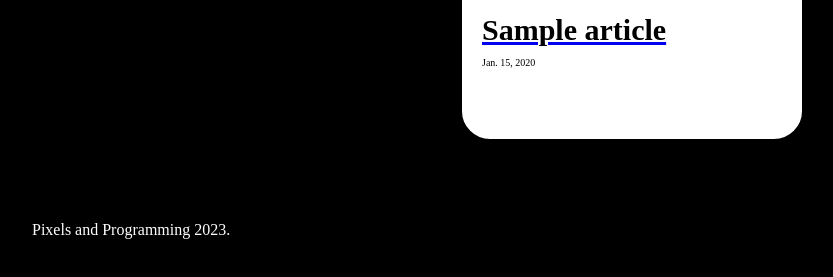
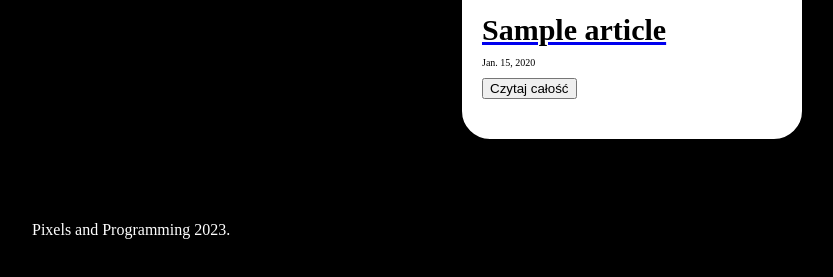
Before and after one commit to Maksymilian03/Pixels_and_programing, a Django app: page / in a window 1280 px wide. Shown: the part 870-1147 px from the top of the page, without its empty margins (8-841 px from the left). Run offline with Django 4.2, Linux system fonts and the light colour scheme; tables that the repository leaves empty hold one stand-in row (values such as "Sample post").

Commit message:
Added button to box

```diff
--- a/blog/templates/main_page.html
+++ b/blog/templates/main_page.html
@@ -9,8 +9,11 @@
         {% for article in articles %}
             <div class="box">
                 <a href="{% url 'article_view' article.ID%}"><img src="{{ article.jpg }}" class="baner"></a>
-               <a href="{% url 'article_view' article.ID %}"><h2 class="title">{{ article.title }}</h2></a>
-              <p class="date">{{ article.date }}</p>
+                <a href="{% url 'article_view' article.ID %}"><h2 class="title">{{ article.title }}</h2></a>
+                <p class="date">{{ article.date }}</p>
+                <form action="{% url 'article_view' article.ID%}">
+                <input type="submit" class="button" value="Czytaj całość" />
+                </form>
             </div>
 
          {% endfor %}
```
Also changed, not shown: blog/templates/view_article.html (renamed from blog/templates/View_article.html).
